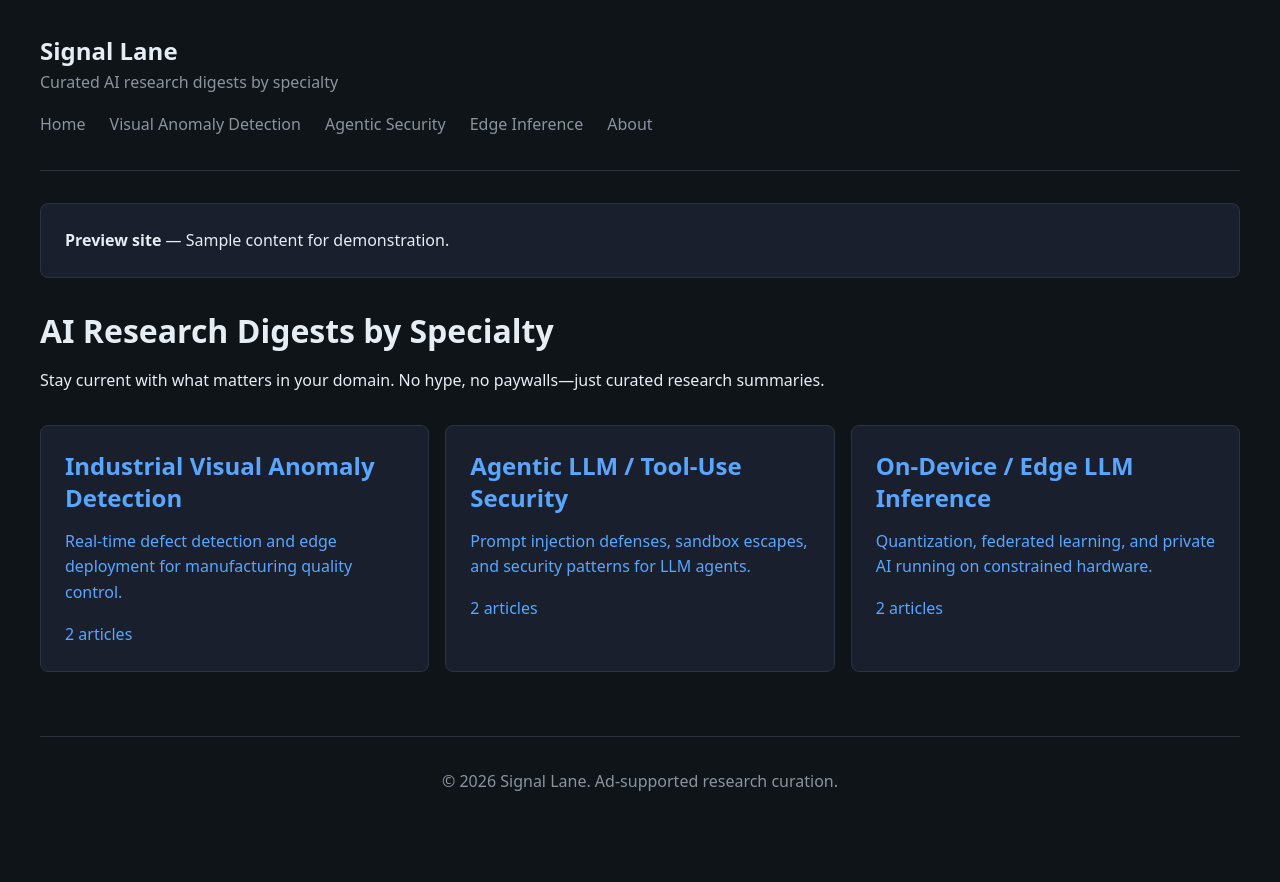
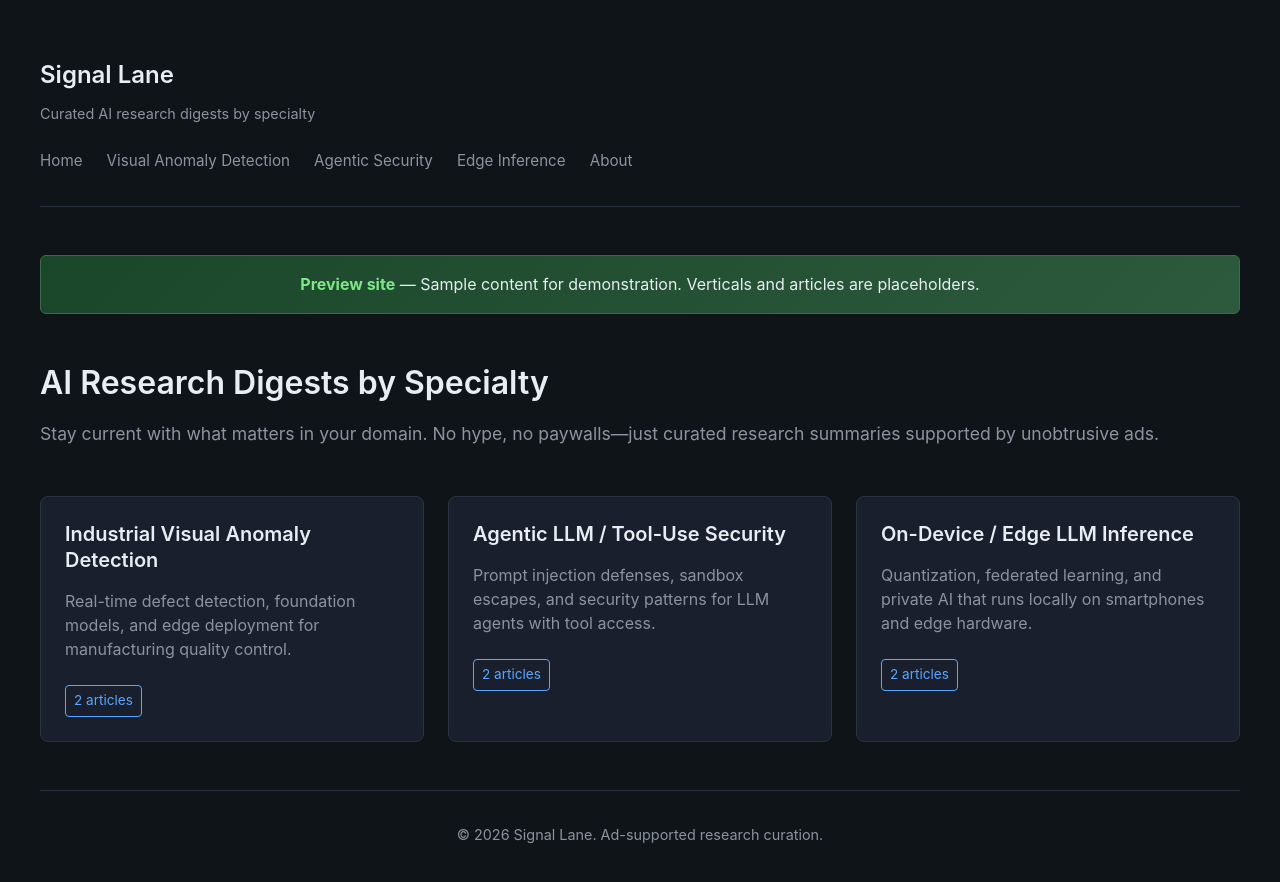
Before and after one commit to Camkoe13/signal-lane, an Astro site: page /signal-lane/ in a window 1280 px wide. Before the commit the page ends 843 px from the top, so only its background shows below. Built offline with nearby package versions, Linux system fonts and the light colour scheme; Astro itself is replaced by a stand-in of ours.

Commit message:
Prefix internal links with Astro base for GitHub Pages

```diff
--- a/src/layouts/BaseLayout.astro
+++ b/src/layouts/BaseLayout.astro
@@ -1,7 +1,112 @@
 ---
-interface Props { title: string; description?: string }
-const { title, description = 'Curated AI research digests by specialty' } = Astro.props;
+interface Props {
+  title: string;
+  description?: string;
+}
+
+const { title, description = "Curated AI research digests by specialty" } = Astro.props;
+const base = import.meta.env.BASE_URL;
 ---
-<!doctype html><html lang="en"><head><meta charset="UTF-8" /><meta name="viewport" content="width=device-width" /><meta name="description" content={description} /><title>{title} | Signal Lane</title><link rel="icon" href="/favicon.svg" /><style is:global>
-*{box-sizing:border-box;margin:0;padding:0} :root{--bg:#0f1419;--surface:#1a1f2e;--border:#2a3441;--text:#e6edf3;--muted:#8b949e;--accent:#58a6ff} body{font-family:system-ui,sans-serif;line-height:1.6;color:var(--text);background:var(--bg);padding:2rem}a{color:var(--accent);text-decoration:none}a:hover{text-decoration:underline}.container{max-width:1200px;margin:auto}header{padding-bottom:2rem;border-bottom:1px solid var(--border);margin-bottom:2rem}.site-title{font-size:1.5rem;font-weight:600;display:block;color:var(--text)}.tagline{color:var(--muted)}nav{display:flex;gap:1.5rem;flex-wrap:wrap;margin-top:1rem}nav a{color:var(--muted)}h1,h2,h3{line-height:1.3;margin-bottom:1rem}p{margin-bottom:1rem}ul{margin:0 0 1rem 1.5rem}footer{margin-top:4rem;padding-top:2rem;border-top:1px solid var(--border);color:var(--muted);text-align:center}.card{background:var(--surface);border:1px solid var(--border);border-radius:8px;padding:1.5rem}
-</style></head><body><div class="container"><header><a href="/" class="site-title">Signal Lane</a><span class="tagline">Curated AI research digests by specialty</span><nav><a href="/">Home</a><a href="/verticals/anomaly-detection">Visual Anomaly Detection</a><a href="/verticals/agentic-security">Agentic Security</a><a href="/verticals/edge-inference">Edge Inference</a><a href="/about">About</a></nav></header><main><slot /></main><footer><p>&copy; 2026 Signal Lane. Ad-supported research curation.</p></footer></div></body></html>
+
+<!DOCTYPE html>
+<html lang="en">
+  <head>
+    <meta charset="UTF-8" />
+    <meta name="viewport" content="width=device-width, initial-scale=1.0" />
+    <meta name="description" content={description} />
+    <title>{title} | Signal Lane</title>
+    <link rel="icon" href={`${base}favicon.svg`} />
+    <style is:global>
+      * { box-sizing: border-box; margin: 0; padding: 0; }
+      :root {
+        --color-bg: #0f1419;
+        --color-surface: #1a1f2e;
+        --color-border: #2a3441;
+        --color-text: #e6edf3;
+        --color-text-muted: #8b949e;
+        --color-accent: #58a6ff;
+        --color-accent-hover: #4493e6;
+        --spacing-xs: 0.5rem;
+        --spacing-sm: 1rem;
+        --spacing-md: 1.5rem;
+        --spacing-lg: 2rem;
+        --spacing-xl: 3rem;
+        --max-width: 1200px;
+        --max-width-narrow: 800px;
+      }
+      body {
+        font-family: -apple-system, BlinkMacSystemFont, 'Segoe UI', 'Noto Sans', Helvetica, Arial, sans-serif;
+        line-height: 1.6;
+        color: var(--color-text);
+        background: var(--color-bg);
+        padding: var(--spacing-md);
+      }
+      h1, h2, h3 { line-height: 1.3; margin-bottom: var(--spacing-sm); }
+      h1 { font-size: 2rem; font-weight: 600; }
+      h2 { font-size: 1.5rem; font-weight: 600; }
+      h3 { font-size: 1.25rem; font-weight: 600; }
+      a { color: var(--color-accent); text-decoration: none; }
+      a:hover { color: var(--color-accent-hover); text-decoration: underline; }
+      p { margin-bottom: var(--spacing-sm); }
+      ul, ol { margin-left: var(--spacing-md); margin-bottom: var(--spacing-sm); }
+      li { margin-bottom: var(--spacing-xs); }
+      .container { max-width: var(--max-width); margin: 0 auto; }
+      header {
+        padding: var(--spacing-lg) 0;
+        border-bottom: 1px solid var(--color-border);
+        margin-bottom: var(--spacing-xl);
+      }
+      .site-title {
+        font-size: 1.5rem; font-weight: 600; color: var(--color-text);
+        text-decoration: none; display: inline-block; margin-bottom: var(--spacing-xs);
+      }
+      .site-title:hover { color: var(--color-accent); text-decoration: none; }
+      .site-tagline { color: var(--color-text-muted); font-size: 0.9rem; display: block; margin-bottom: var(--spacing-md); }
+      nav { display: flex; gap: var(--spacing-md); flex-wrap: wrap; }
+      nav a { color: var(--color-text-muted); font-size: 0.95rem; }
+      nav a:hover { color: var(--color-text); }
+      footer {
+        margin-top: var(--spacing-xl); padding-top: var(--spacing-lg);
+        border-top: 1px solid var(--color-border); text-align: center;
+        color: var(--color-text-muted); font-size: 0.9rem;
+      }
+      .preview-banner {
+        background: linear-gradient(135deg, #1a472a 0%, #2d5a3d 100%);
+        border: 1px solid #3d6a4d; border-radius: 6px;
+        padding: var(--spacing-sm) var(--spacing-md);
+        margin-bottom: var(--spacing-xl); text-align: center;
+      }
+      .preview-banner strong { color: #7ee787; }
+      .card {
+        background: var(--color-surface); border: 1px solid var(--color-border);
+        border-radius: 8px; padding: var(--spacing-md);
+      }
+      @media (max-width: 768px) {
+        body { padding: var(--spacing-sm); }
+        h1 { font-size: 1.75rem; }
+        h2 { font-size: 1.35rem; }
+      }
+    </style>
+  </head>
+  <body>
+    <div class="container">
+      <header>
+        <a href={base} class="site-title">Signal Lane</a>
+        <span class="site-tagline">Curated AI research digests by specialty</span>
+        <nav>
+          <a href={base}>Home</a>
+          <a href={`${base}verticals/anomaly-detection`}>Visual Anomaly Detection</a>
+          <a href={`${base}verticals/agentic-security`}>Agentic Security</a>
+          <a href={`${base}verticals/edge-inference`}>Edge Inference</a>
+          <a href={`${base}about`}>About</a>
+        </nav>
+      </header>
+      <main>
+        <slot />
+      </main>
+      <footer>
+        <p>&copy; 2026 Signal Lane. Ad-supported research curation.</p>
+      </footer>
+    </div>
+  </body>
+</html>
--- a/src/pages/index.astro
+++ b/src/pages/index.astro
@@ -1,7 +1,81 @@
 ---
 import BaseLayout from '../layouts/BaseLayout.astro';
 import { getCollection } from 'astro:content';
-const digests = await getCollection('digests');
-const verticals = [{slug:'anomaly-detection',title:'Industrial Visual Anomaly Detection',description:'Real-time defect detection and edge deployment for manufacturing quality control.'},{slug:'agentic-security',title:'Agentic LLM / Tool-Use Security',description:'Prompt injection defenses, sandbox escapes, and security patterns for LLM agents.'},{slug:'edge-inference',title:'On-Device / Edge LLM Inference',description:'Quantization, federated learning, and private AI running on constrained hardware.'}];
+
+const allDigests = await getCollection('digests');
+const base = import.meta.env.BASE_URL;
+
+const verticals = [
+  {
+    slug: 'anomaly-detection',
+    title: 'Industrial Visual Anomaly Detection',
+    description: 'Real-time defect detection, foundation models, and edge deployment for manufacturing quality control.',
+    count: allDigests.filter(d => d.data.vertical === 'anomaly-detection').length,
+  },
+  {
+    slug: 'agentic-security',
+    title: 'Agentic LLM / Tool-Use Security',
+    description: 'Prompt injection defenses, sandbox escapes, and security patterns for LLM agents with tool access.',
+    count: allDigests.filter(d => d.data.vertical === 'agentic-security').length,
+  },
+  {
+    slug: 'edge-inference',
+    title: 'On-Device / Edge LLM Inference',
+    description: 'Quantization, federated learning, and private AI that runs locally on smartphones and edge hardware.',
+    count: allDigests.filter(d => d.data.vertical === 'edge-inference').length,
+  },
+];
 ---
-<BaseLayout title="Home"><div class="card" style="margin-bottom:2rem"><strong>Preview site</strong> — Sample content for demonstration.</div><h1>AI Research Digests by Specialty</h1><p>Stay current with what matters in your domain. No hype, no paywalls—just curated research summaries.</p><div style="display:grid;grid-template-columns:repeat(auto-fit,minmax(280px,1fr));gap:1rem;margin-top:2rem">{verticals.map(v => <a class="card" href={`/verticals/${v.slug}`}><h2>{v.title}</h2><p>{v.description}</p><span>{digests.filter(d => d.data.vertical === v.slug).length} articles</span></a>)}</div></BaseLayout>
+
+<BaseLayout title="Home">
+  <div class="preview-banner">
+    <strong>Preview site</strong> — Sample content for demonstration. Verticals and articles are placeholders.
+  </div>
+
+  <section>
+    <h1>AI Research Digests by Specialty</h1>
+    <p style="font-size: 1.1rem; color: var(--color-text-muted); margin-bottom: var(--spacing-xl);">
+      Stay current with what matters in your domain. No hype, no paywalls—just curated research summaries supported by unobtrusive ads.
+    </p>
+
+    <div class="verticals-grid">
+      {verticals.map(vertical => (
+        <a href={`${base}verticals/${vertical.slug}`} class="vertical-card">
+          <h2>{vertical.title}</h2>
+          <p>{vertical.description}</p>
+          <span class="article-count">{vertical.count} {vertical.count === 1 ? 'article' : 'articles'}</span>
+        </a>
+      ))}
+    </div>
+  </section>
+</BaseLayout>
+
+<style>
+  .verticals-grid {
+    display: grid;
+    grid-template-columns: repeat(auto-fit, minmax(300px, 1fr));
+    gap: var(--spacing-md);
+    margin-top: var(--spacing-lg);
+  }
+  .vertical-card {
+    background: var(--color-surface);
+    border: 1px solid var(--color-border);
+    border-radius: 8px;
+    padding: var(--spacing-md);
+    transition: all 0.2s ease;
+    display: block;
+    text-decoration: none;
+  }
+  .vertical-card:hover {
+    border-color: var(--color-accent);
+    transform: translateY(-2px);
+    box-shadow: 0 4px 12px rgba(0, 0, 0, 0.3);
+    text-decoration: none;
+  }
+  .vertical-card h2 { color: var(--color-text); margin-bottom: var(--spacing-sm); font-size: 1.25rem; }
+  .vertical-card p { color: var(--color-text-muted); margin-bottom: var(--spacing-md); line-height: 1.5; }
+  .article-count {
+    display: inline-block; font-size: 0.85rem; color: var(--color-accent);
+    border: 1px solid var(--color-accent); padding: 0.25rem 0.5rem; border-radius: 4px;
+  }
+</style>
```
Also changed, not shown: src/pages/404.astro (+7 -1 lines), src/pages/about.astro (+15 -1 lines), src/pages/digests/[...slug].astro (+54 -3 lines), src/pages/verticals/[vertical].astro (+14 -57 lines).
